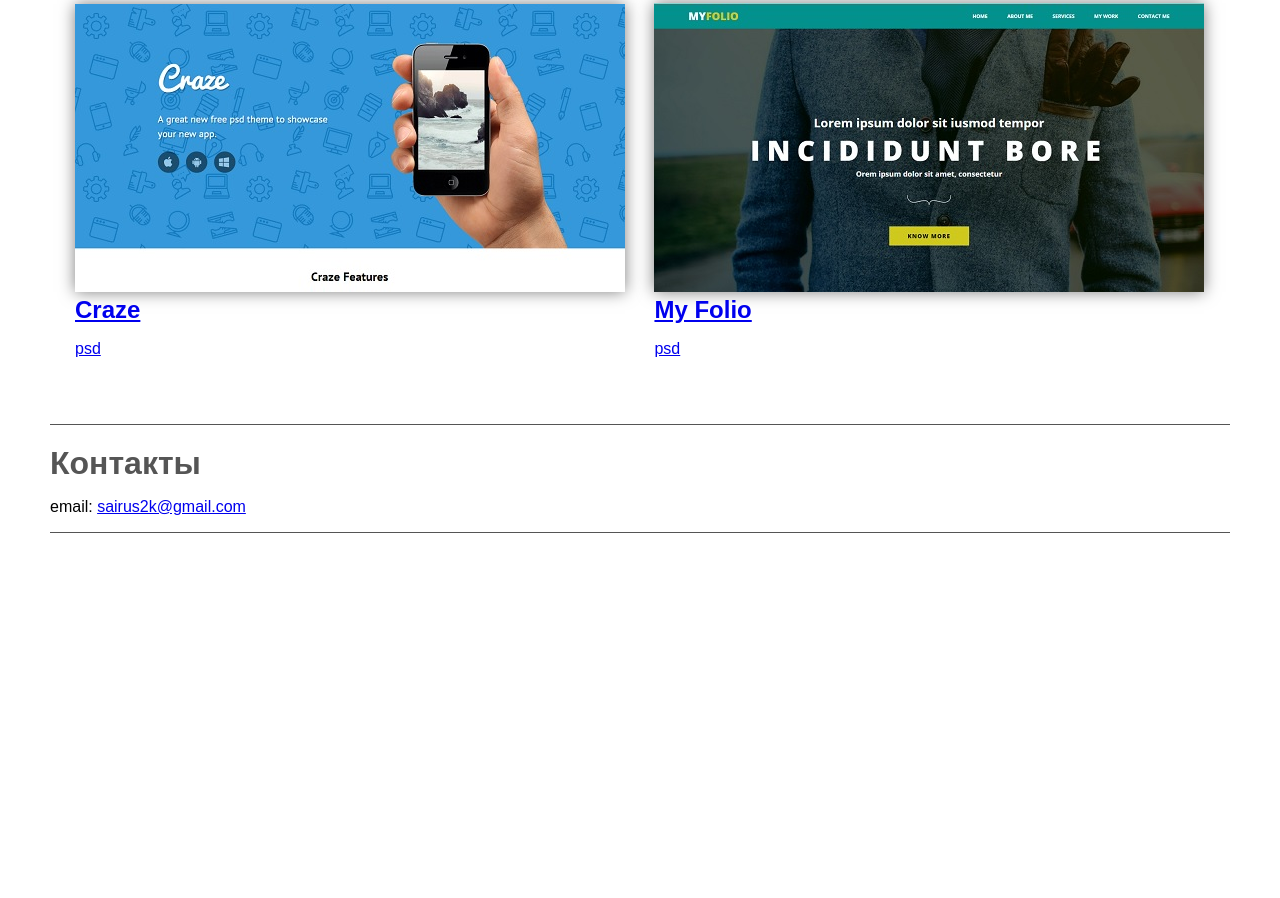
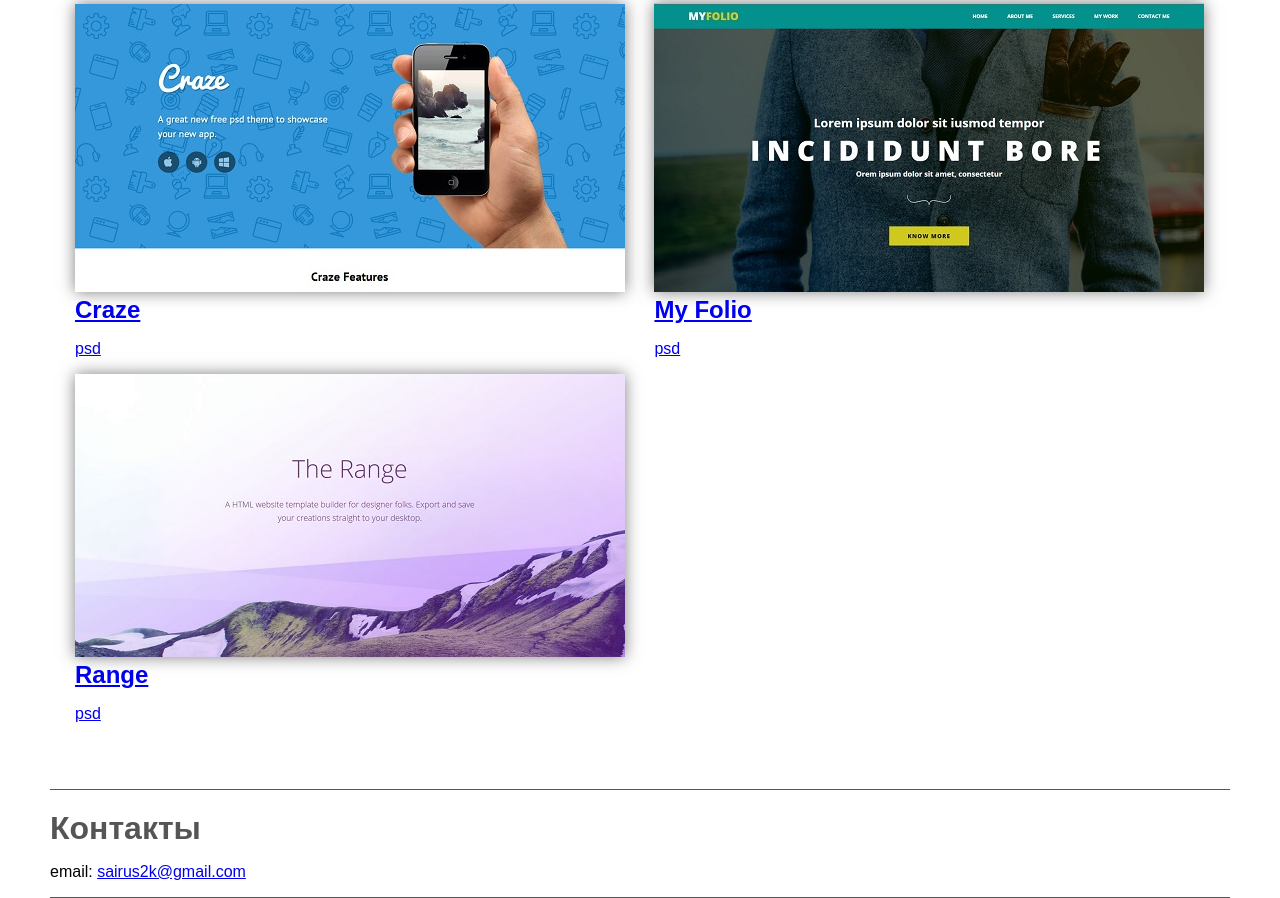
Before and after one commit to sairus2k/sairus2k.github.io, a plain HTML site: page index.html in a window 1280 px wide. Shown: the part 555-1453 px from the top of the page. Before the commit the page ends 1088 px from the top, so only its background shows below. Drawn offline with Linux system fonts and the light colour scheme.

Commit message:
Add The Range website.

```diff
--- a/index.html
+++ b/index.html
@@ -33,6 +33,11 @@
       <h1><a href="myfolio/index.html">My Folio</a></h1>
       <p><a href="http://freebiesbug.com/psd-freebies/single-page-portfolio-free-psd/">psd</a></p>
     </div>
+    <div>
+      <img src="images/range.jpg" alt="">
+      <h1><a href="range/">Range</a></h1>
+      <p><a href="http://www.blazrobar.com/2014/free-psd-website-templates/the-range-single-pager-free-psd-website-template/">psd</a></p>
+    </div>
   </div>
   </section>
   <footer>
```
Also changed, not shown: images/range.jpg (added).
